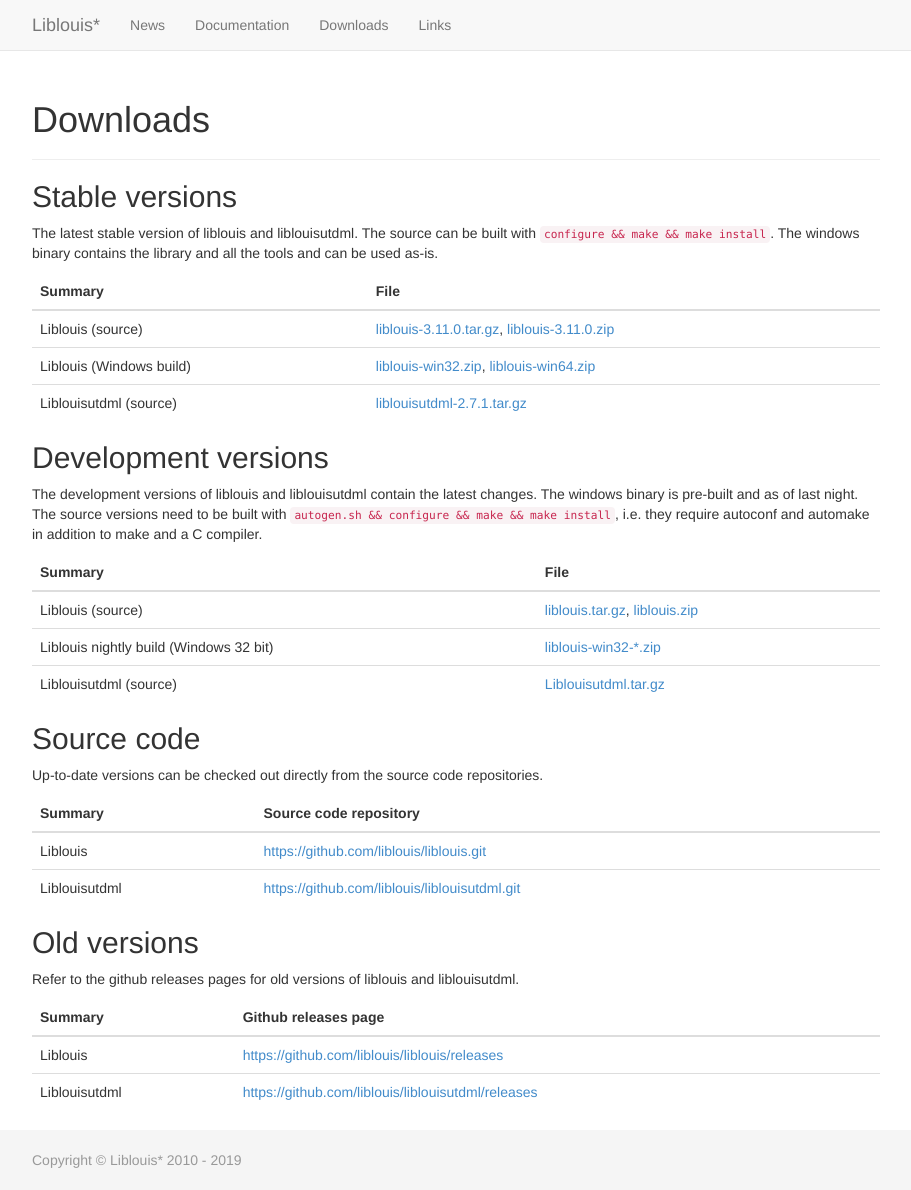
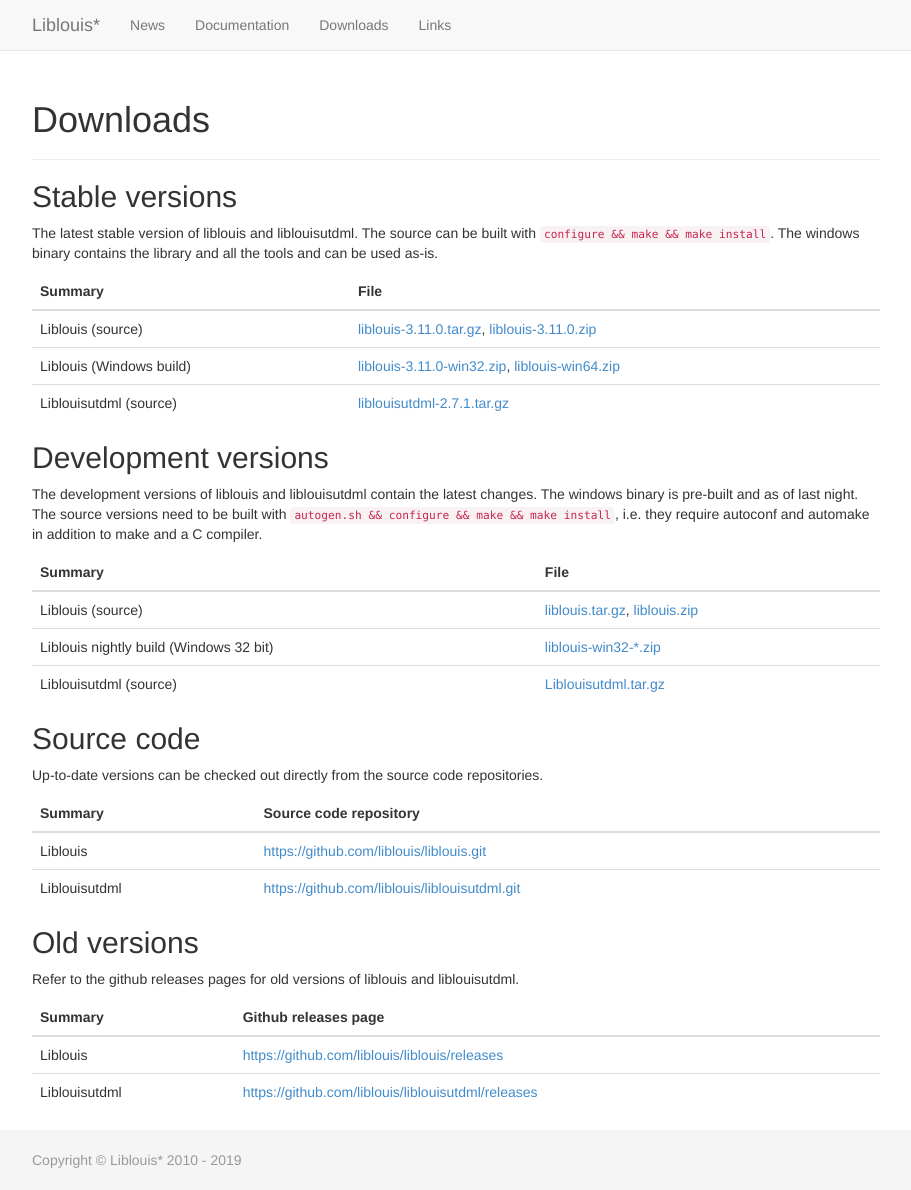
Before and after one commit to liblouis/liblouis.github.io, a Jekyll site: the page built from downloads/index.md, in a window 1280 px wide and 1190 px high. Shown: the whole window, without its empty margins (38-949 px from the left). Built offline with Jekyll 4.4.1, drawn with Linux system fonts in a browser that asks for light colours.

Commit message:
Fix link to w32 build

```diff
--- a/downloads/index.md
+++ b/downloads/index.md
@@ -11,7 +11,7 @@
 |Summary|File|
 |---------|
 |Liblouis (source)|[liblouis-3.11.0.tar.gz](https://github.com/liblouis/liblouis/releases/download/v3.11.0/liblouis-3.11.0.tar.gz), [liblouis-3.11.0.zip](https://github.com/liblouis/liblouis/releases/download/v3.11.0/liblouis-3.11.0.zip)|
-|Liblouis (Windows build)|[liblouis-win32.zip](https://github.com/liblouis/liblouis/releases/download/v3.11.0/liblouis-win32.zip), [liblouis-win64.zip](https://github.com/liblouis/liblouis/releases/download/v3.11.0/liblouis-win64.zip)|
+|Liblouis (Windows build)|[liblouis-3.11.0-win32.zip](https://github.com/liblouis/liblouis/releases/download/v3.11.0/liblouis-3.11.0-win32.zip), [liblouis-win64.zip](https://github.com/liblouis/liblouis/releases/download/v3.11.0/liblouis-win64.zip)|
 |Liblouisutdml (source)|[liblouisutdml-2.7.1.tar.gz](https://github.com/liblouis/liblouisutdml/archive/v2.7.1.tar.gz)|
 {: .table}
 
```
